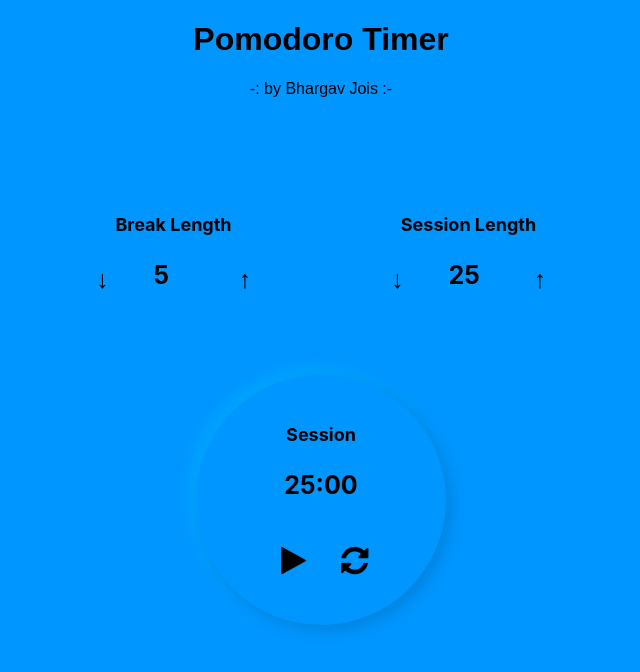
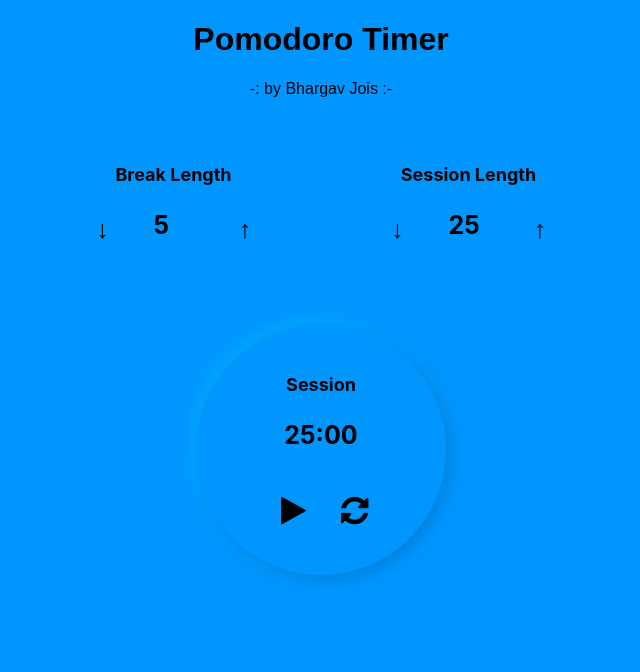
Before and after one commit to imvbhargav/pomodoroTimer, a React (Create React App) app in the folder my-app/: page / in a window 1280 px wide. Shown: the top 672 px of the page, without its empty margins (319-959 px from the left). Built offline with nearby package versions, Linux system fonts and the light colour scheme; a web font is replaced by a local one.

Commit message:
Style Fix in padding

```diff
--- a/my-app/src/App.css
+++ b/my-app/src/App.css
@@ -27,6 +27,10 @@
 .text-center{
   text-align: center;
 	font-family: 'Hina Mincho', sans-serif;
+}
+
+#pt-0{
+  padding-top: 0;
 }
 
 .center-flex-column{
--- a/my-app/src/App.js
+++ b/my-app/src/App.js
@@ -149,7 +149,7 @@ function App() {
     <div>
       <h1 className="text-center">Pomodoro Timer</h1>
       <p className="text-center">-: by Bhargav Jois :-</p>
-      <div className="center-flex-column mbl-flex-main">
+      <div className="center-flex-column mbl-flex-main" id="pt-0">
 
         {/* Break length panel */}
         <div className="center-flex mbl-flex">
```
